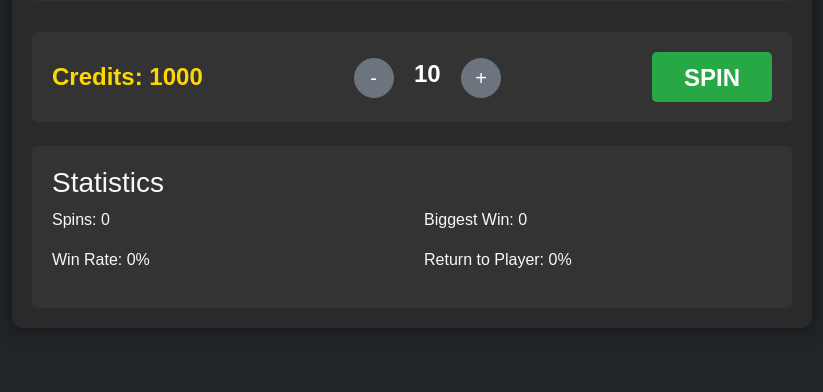
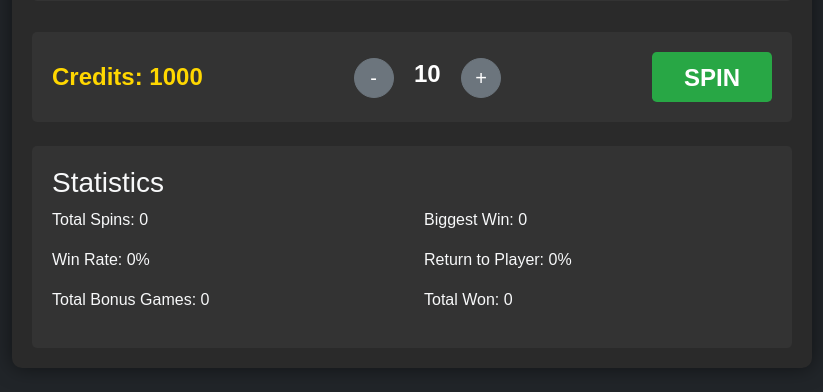
Before and after one commit to MALIKOVW/tropical-sloth-slot, a Flask app: page / in a window 1280 px wide. Shown: the part 751-1143 px from the top of the page, without its empty margins (228-1051 px from the left). Before the commit the page ends 1059 px from the top, so only its background shows below. Run offline with Flask 3, Linux system fonts and the light colour scheme; some libraries are stand-ins or nearby versions.

Commit message:
Agent query: Can you play a few spins and check if the statistics are being tracked and displayed correctly? The statistics should show total spins, win rate, bonus games, biggest win, RTP, and total won.
Implement statistics tracking feature, including total spins, wins, win rate, biggest win, RTP, and total bonus games.

Screenshot: https://storage.googleapis.com/screenshot-production-us-central1/ff27655f-052d-45b9-85c2-de58da8904ae/db4b3943-c123-45c0-95d7-ce5cf28a0b75.jpg

```diff
--- a/app.py
+++ b/app.py
@@ -4,6 +4,7 @@ from flask_sqlalchemy import SQLAlchemy
 from sqlalchemy.orm import DeclarativeBase
 import random
 import json
+from datetime import datetime
 
 class Base(DeclarativeBase):
     pass
@@ -21,7 +22,7 @@ app.config["SQLALCHEMY_ENGINE_OPTIONS"] = {
 db.init_app(app)
 
 # Import models before creating tables
-from models import SpinResult  # noqa: E402
+from models import SpinResult, Statistics  # noqa: E402
 
 # Define winning lines (The Dog House style)
 WINNING_LINES = [
@@ -57,6 +58,25 @@ def index():
         session['wild_positions'] = []
     return render_template('index.html', credits=session['credits'])
 
+@app.route('/statistics')
+def get_statistics():
+    stats = Statistics.query.first()
+    if not stats:
+        stats = Statistics()
+        db.session.add(stats)
+        db.session.commit()
+
+    return jsonify({
+        'total_spins': stats.total_spins,
+        'total_wins': stats.total_wins,
+        'win_rate': round((stats.total_wins / stats.total_spins * 100) if stats.total_spins > 0 else 0, 2),
+        'biggest_win': stats.biggest_win,
+        'total_bet': stats.total_bet,
+        'total_won': stats.total_won,
+        'rtp': round((stats.total_won / stats.total_bet * 100) if stats.total_bet > 0 else 0, 2),
+        'total_bonus_games': stats.total_bonus_games
+    })
+
 @app.route('/spin', methods=['POST'])
 def spin():
     if 'credits' not in session:
@@ -68,14 +88,22 @@ def spin():
         is_bonus_spin = bool(session.get('bonus_spins', 0))
         is_respin = bool(request.form.get('is_respin', False))
 
-        # Check if player has enough credits
+        # Get or create statistics
+        stats = Statistics.query.first()
+        if not stats:
+            stats = Statistics()
+            db.session.add(stats)
+
         if not is_bonus_spin and not is_respin:
             if bet < 10 or bet > 100:
                 return jsonify({'error': 'Invalid bet amount'}), 400
             if session['credits'] < bet:
                 return jsonify({'error': 'Insufficient credits'}), 400
-            # Deduct bet amount
             session['credits'] = session['credits'] - bet
+
+            # Update bet statistics
+            stats.total_spins += 1
+            stats.total_bet += bet
 
         # Generate result
         result = []
@@ -154,6 +182,19 @@ def spin():
         # Force session to update
         session.modified = True
 
+        # Update win statistics
+        if winnings > 0:
+            stats.total_wins += 1
+            stats.total_won += winnings
+            if winnings > stats.biggest_win:
+                stats.biggest_win = winnings
+
+        if bonus_spins > 0:
+            stats.total_bonus_games += 1
+
+        stats.last_updated = datetime.utcnow()
+        db.session.commit()
+
         # Save spin result
         spin_result = SpinResult(
             bet_amount=bet,
--- a/static/js/slot.js
+++ b/static/js/slot.js
@@ -21,6 +21,8 @@ class SlotMachine {
         this.initializeEventListeners();
         this.updateBonusDisplay();
         this.draw();
+        this.fetchStatistics();
+        setInterval(() => this.fetchStatistics(), 60000);
     }
 
     resizeCanvas() {
@@ -211,8 +213,8 @@ class SlotMachine {
                 const symbol = this.reels[i] && this.reels[i][j] ? this.reels[i][j] : this.symbols[0];
                 this.ctx.fillText(
                     this.getSymbolEmoji(symbol),
-                    x + symbolSize/2,
-                    y + symbolSize/2
+                    x + symbolSize / 2,
+                    y + symbolSize / 2
                 );
             }
         }
@@ -229,6 +231,22 @@ class SlotMachine {
         };
         return emojiMap[symbol] || symbol;
     }
+
+    async fetchStatistics() {
+        try {
+            const response = await fetch('/statistics');
+            const stats = await response.json();
+
+            document.getElementById('totalSpins').textContent = stats.total_spins;
+            document.getElementById('winRate').textContent = `${stats.win_rate}%`;
+            document.getElementById('biggestWin').textContent = stats.biggest_win;
+            document.getElementById('rtp').textContent = `${stats.rtp}%`;
+            document.getElementById('totalBonusGames').textContent = stats.total_bonus_games;
+            document.getElementById('totalWon').textContent = stats.total_won;
+        } catch (error) {
+            console.error('Error fetching statistics:', error);
+        }
+    }
 }
 
 window.addEventListener('load', () => {
--- a/templates/index.html
+++ b/templates/index.html
@@ -48,12 +48,14 @@
                 <h3>Statistics</h3>
                 <div class="row">
                     <div class="col">
-                        <p>Spins: <span id="totalSpins">0</span></p>
+                        <p>Total Spins: <span id="totalSpins">0</span></p>
                         <p>Win Rate: <span id="winRate">0%</span></p>
+                        <p>Total Bonus Games: <span id="totalBonusGames">0</span></p>
                     </div>
                     <div class="col">
                         <p>Biggest Win: <span id="biggestWin">0</span></p>
                         <p>Return to Player: <span id="rtp">0%</span></p>
+                        <p>Total Won: <span id="totalWon">0</span></p>
                     </div>
                 </div>
             </div>
```
Also changed, not shown: models.py (+12 -0 lines), instance/slots.db.
